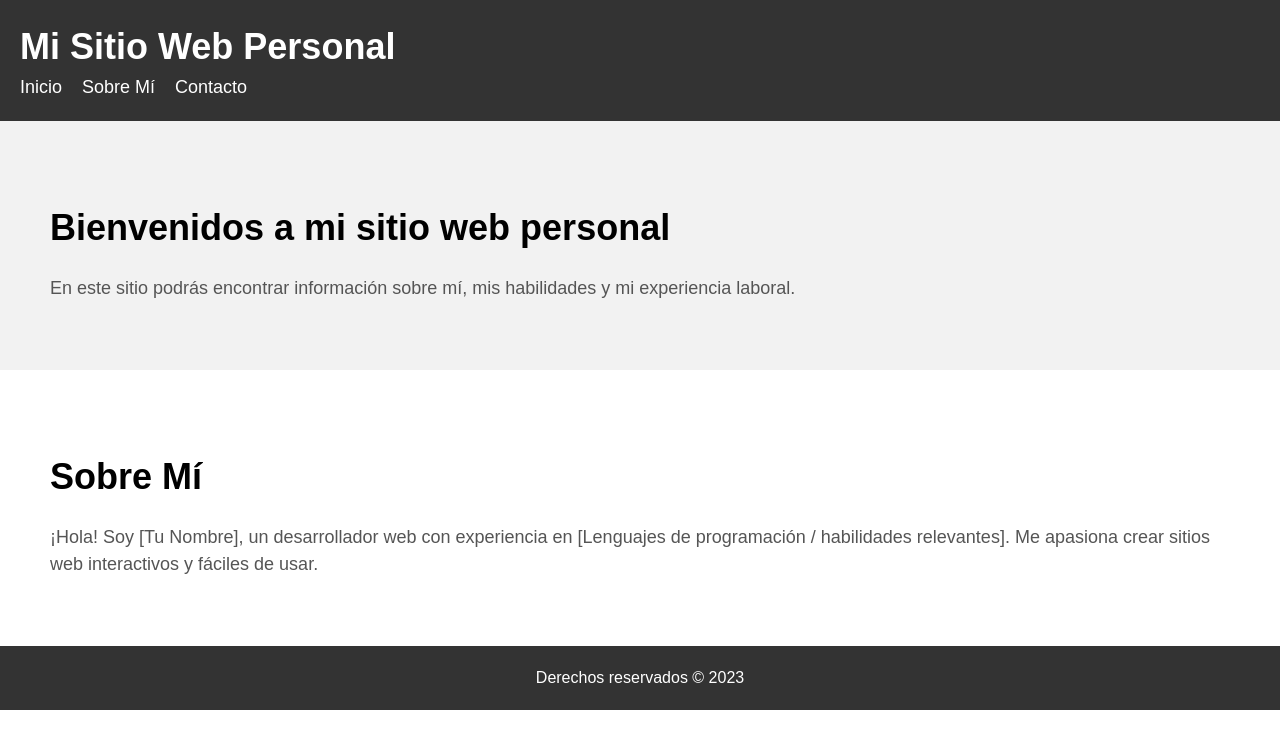
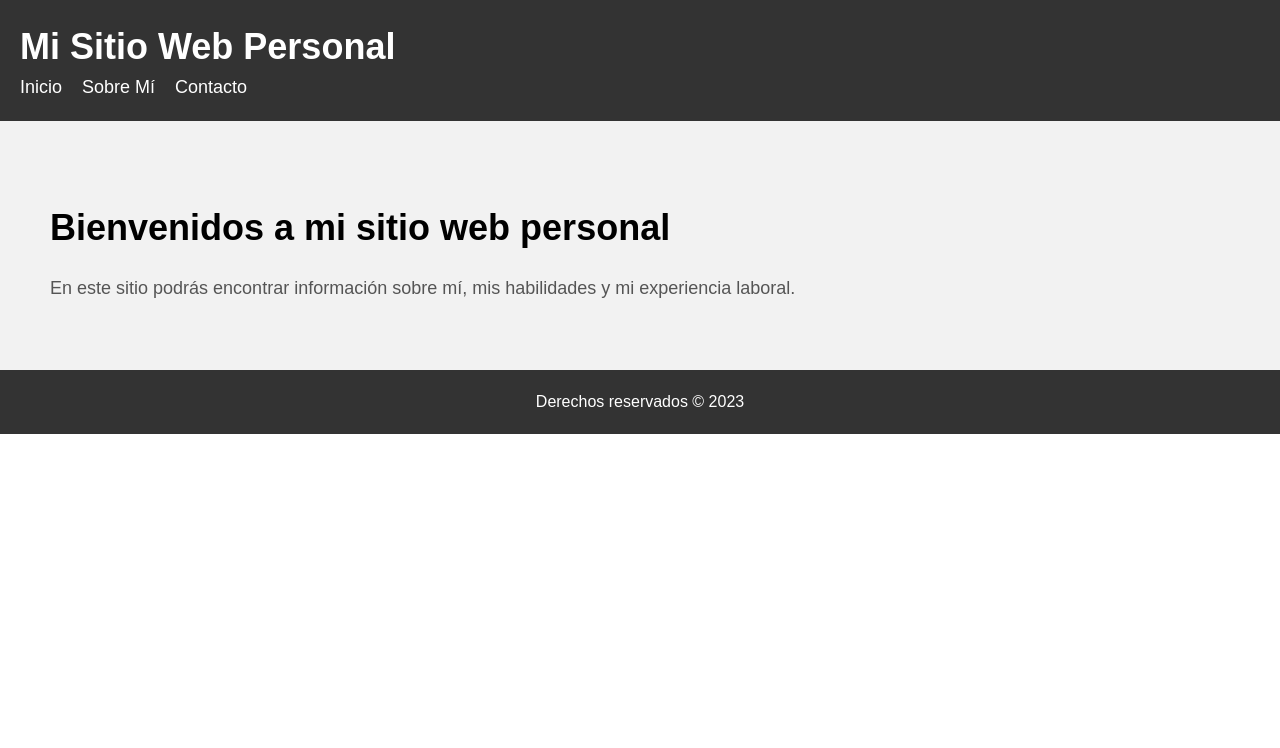
Before and after one commit to xumingo25/cv, a plain HTML site: page index.html in a window 1280 px wide. Drawn offline with Linux system fonts and the light colour scheme.

Commit message:
Se quita sección about-me del home page

```diff
--- a/index.html
+++ b/index.html
@@ -21,11 +21,6 @@
         <h2>Bienvenidos a mi sitio web personal</h2>
         <p>En este sitio podrás encontrar información sobre mí, mis habilidades y mi experiencia laboral.</p>
       </section>
-
-      <section id="sobre-mi">
-        <h2>Sobre Mí</h2>
-        <p>¡Hola! Soy [Tu Nombre], un desarrollador web con experiencia en [Lenguajes de programación / habilidades relevantes]. Me apasiona crear sitios web interactivos y fáciles de usar.</p>
-      </section>
     </main>
 
     <footer>
```
